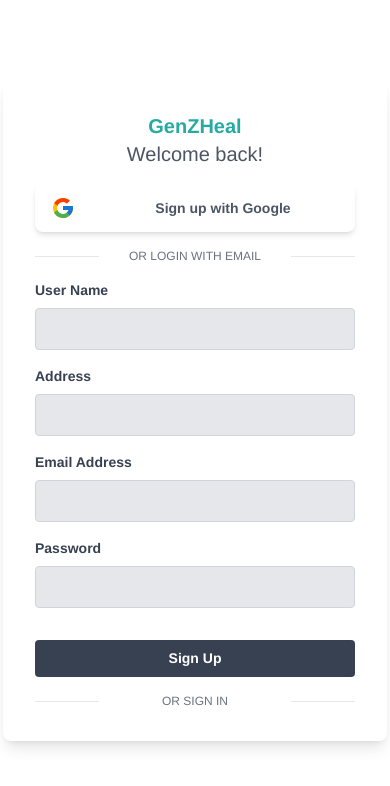
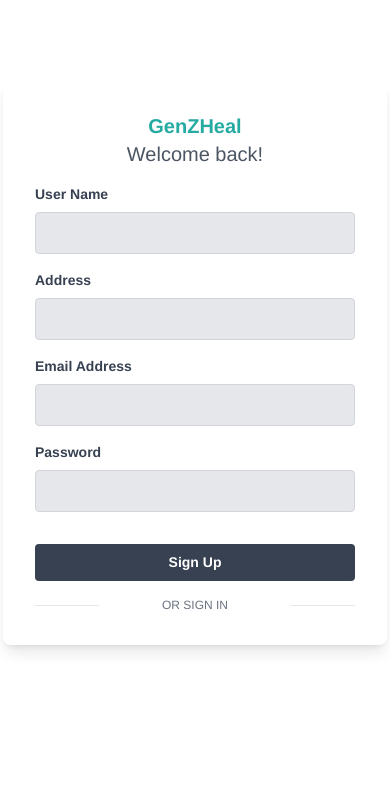
Before and after one commit to JSharanya/GenZHeal, a React (Vite) app: page /signup in a window 390 px wide. Shown: the top 786 px of the page. Built offline with nearby package versions, Linux system fonts and the light colour scheme.

Commit message:
finished the signin , signup

```diff
--- a/src/pages/SignIn/SignIn.jsx
+++ b/src/pages/SignIn/SignIn.jsx
@@ -84,41 +84,7 @@
               </Link>
             </h2>
             <p class="text-xl text-gray-600 text-center">Welcome back!</p>
-            <a
-              href="#"
-              class="flex items-center justify-center mt-4 text-white rounded-lg shadow-md hover:bg-gray-100"
-            >
-              <div class="px-4 py-3">
-                <svg class="h-6 w-6" viewBox="0 0 40 40">
-                  <path
-                    d="M36.3425 16.7358H35V16.6667H20V23.3333H29.4192C28.045 27.2142 24.3525 30 20 30C14.4775 30 10 25.5225 10 20C10 14.4775 14.4775 9.99999 20 9.99999C22.5492 9.99999 24.8683 10.9617 26.6342 12.5325L31.3483 7.81833C28.3717 5.04416 24.39 3.33333 20 3.33333C10.7958 3.33333 3.33335 10.7958 3.33335 20C3.33335 29.2042 10.7958 36.6667 20 36.6667C29.2042 36.6667 36.6667 29.2042 36.6667 20C36.6667 18.8825 36.5517 17.7917 36.3425 16.7358Z"
-                    fill="#FFC107"
-                  />
-                  <path
-                    d="M5.25497 12.2425L10.7308 16.2583C12.2125 12.59 15.8008 9.99999 20 9.99999C22.5491 9.99999 24.8683 10.9617 26.6341 12.5325L31.3483 7.81833C28.3716 5.04416 24.39 3.33333 20 3.33333C13.5983 3.33333 8.04663 6.94749 5.25497 12.2425Z"
-                    fill="#FF3D00"
-                  />
-                  <path
-                    d="M20 36.6667C24.305 36.6667 28.2167 35.0192 31.1742 32.34L26.0159 27.975C24.3425 29.2425 22.2625 30 20 30C15.665 30 11.9842 27.2359 10.5975 23.3784L5.16254 27.5659C7.92087 32.9634 13.5225 36.6667 20 36.6667Z"
-                    fill="#4CAF50"
-                  />
-                  <path
-                    d="M36.3425 16.7358H35V16.6667H20V23.3333H29.4192C28.7592 25.1975 27.56 26.805 26.0133 27.9758C26.0142 27.975 26.015 27.975 26.0158 27.9742L31.1742 32.3392C30.8092 32.6708 36.6667 28.3333 36.6667 20C36.6667 18.8825 36.5517 17.7917 36.3425 16.7358Z"
-                    fill="#1976D2"
-                  />
-                </svg>
-              </div>
-              <h1 class="px-4 py-3 w-5/6 text-center text-gray-600 font-bold">
-                Sign in with Google
-              </h1>
-            </a>
-            <div class="mt-4 flex items-center justify-between">
-              <span class="border-b w-1/5 lg:w-1/4"></span>
-              <a href="#" class="text-xs text-center text-gray-500 uppercase">
-                or login with email
-              </a>
-              <span class="border-b w-1/5 lg:w-1/4"></span>
-            </div>
+
             <div>
               <form onSubmit={handleSubmit}>
                 <div class="mt-4">
--- a/src/pages/SignUp/SignUp.jsx
+++ b/src/pages/SignUp/SignUp.jsx
@@ -82,41 +82,7 @@
               </Link>
             </h2>
             <p className="text-xl text-gray-600 text-center">Welcome back!</p>
-            <a
-              href="#"
-              className="flex items-center justify-center mt-4 text-white rounded-lg shadow-md hover:bg-gray-100"
-            >
-              <div className="px-4 py-3">
-                <svg className="h-6 w-6" viewBox="0 0 40 40">
-                  <path
-                    d="M36.3425 16.7358H35V16.6667H20V23.3333H29.4192C28.045 27.2142 24.3525 30 20 30C14.4775 30 10 25.5225 10 20C10 14.4775 14.4775 9.99999 20 9.99999C22.5492 9.99999 24.8683 10.9617 26.6342 12.5325L31.3483 7.81833C28.3717 5.04416 24.39 3.33333 20 3.33333C10.7958 3.33333 3.33335 10.7958 3.33335 20C3.33335 29.2042 10.7958 36.6667 20 36.6667C29.2042 36.6667 36.6667 29.2042 36.6667 20C36.6667 18.8825 36.5517 17.7917 36.3425 16.7358Z"
-                    fill="#FFC107"
-                  />
-                  <path
-                    d="M5.25497 12.2425L10.7308 16.2583C12.2125 12.59 15.8008 9.99999 20 9.99999C22.5491 9.99999 24.8683 10.9617 26.6341 12.5325L31.3483 7.81833C28.3716 5.04416 24.39 3.33333 20 3.33333C13.5983 3.33333 8.04663 6.94749 5.25497 12.2425Z"
-                    fill="#FF3D00"
-                  />
-                  <path
-                    d="M20 36.6667C24.305 36.6667 28.2167 35.0192 31.1742 32.34L26.0159 27.975C24.3425 29.2425 22.2625 30 20 30C15.665 30 11.9842 27.2359 10.5975 23.3784L5.16254 27.5659C7.92087 32.9634 13.5225 36.6667 20 36.6667Z"
-                    fill="#4CAF50"
-                  />
-                  <path
-                    d="M36.3425 16.7358H35V16.6667H20V23.3333H29.4192C28.7592 25.1975 27.56 26.805 26.0133 27.9758C26.0142 27.975 26.015 27.975 26.0158 27.9742L31.1742 32.3392C30.8092 32.6708 36.6667 28.3333 36.6667 20C36.6667 18.8825 36.5517 17.7917 36.3425 16.7358Z"
-                    fill="#1976D2"
-                  />
-                </svg>
-              </div>
-              <h1 className="px-4 py-3 w-5/6 text-center text-gray-600 font-bold">
-                Sign up with Google
-              </h1>
-            </a>
-            <div className="mt-4 flex items-center justify-between">
-              <span className="border-b w-1/5 lg:w-1/4"></span>
-              <a href="#" className="text-xs text-center text-gray-500 uppercase">
-                or login with email
-              </a>
-              <span className="border-b w-1/5 lg:w-1/4"></span>
-            </div>
+
 {/*Form Strat Hear*/}
             <form  onSubmit={handleSubmit}>
 
```
